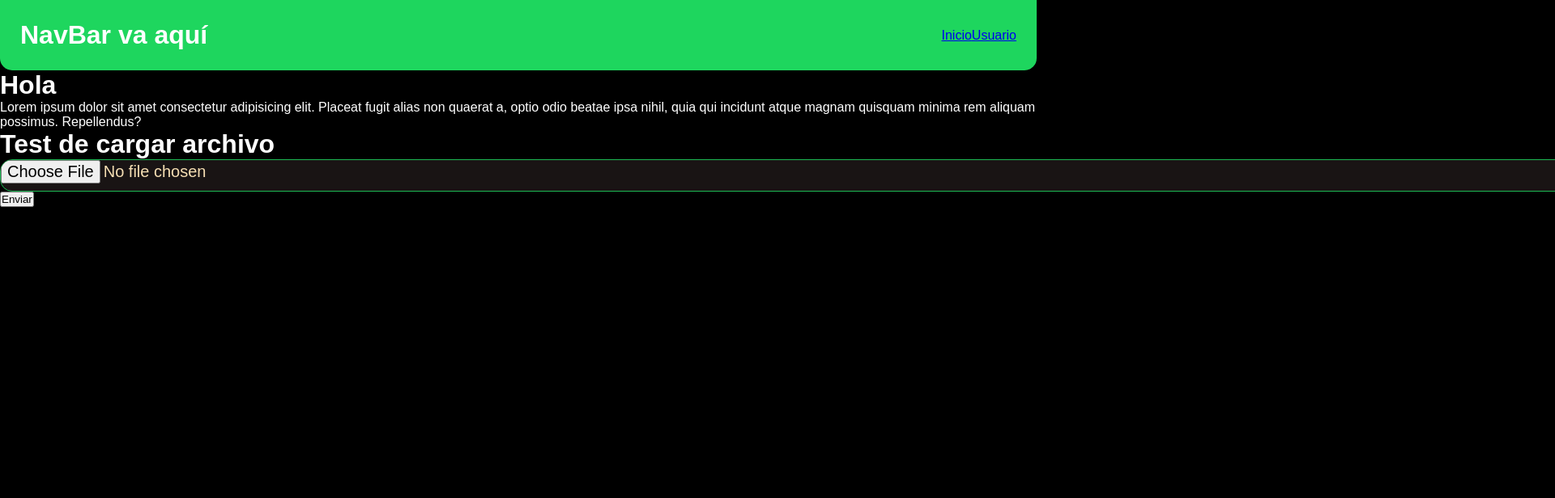
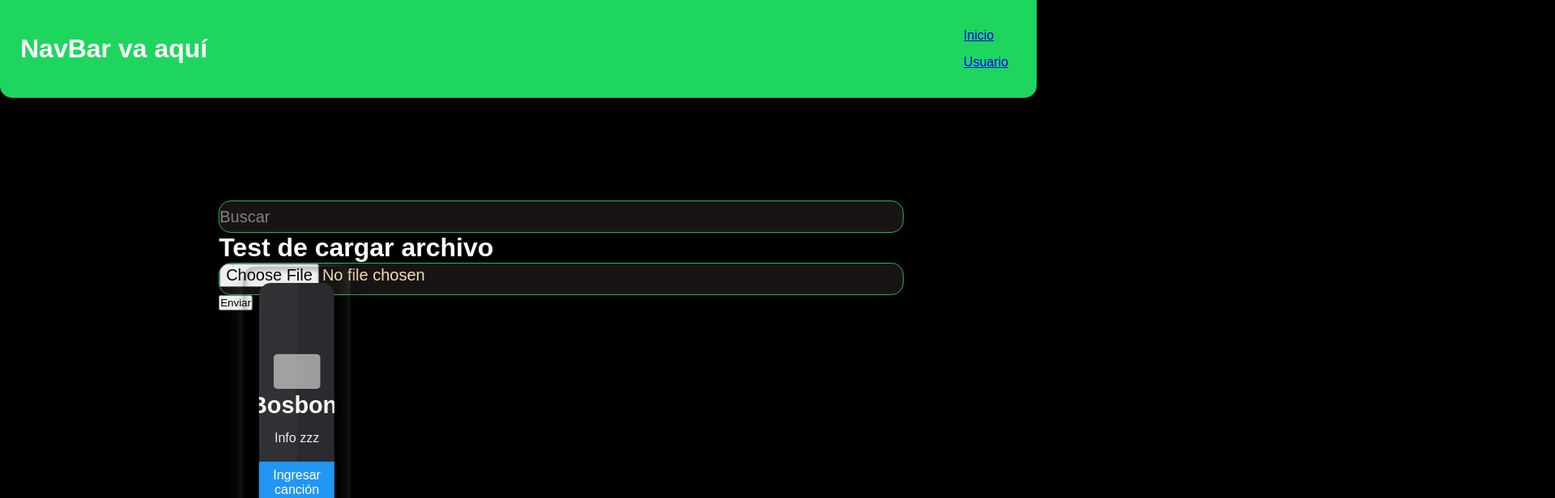
Before and after one commit to Hector-F-Romer0/Levels, a React (Create React App) app in the folder client/: page / in a window 1280 px wide. Shown: the top 616 px of the page at 81% size, 1920 px wide, since content can reach past the window. Built offline with nearby package versions, Linux system fonts and the light colour scheme; grey boxes are pictures that could not be loaded.

Commit message:
Nuevos cambios navbar

```diff
--- a/client/src/CSS/styles.css
+++ b/client/src/CSS/styles.css
@@ -18,7 +18,7 @@ header{
     font-family: system-ui;
 
 }
-nav {
+.nav {
     list-style: none;
     padding: 5px;
     margin: 5px;
@@ -26,17 +26,17 @@ nav {
     display: flex;
 
 }
-nav li{
+.nav li{
     margin-left: 70px;
     padding: 12px 0;
     position: relative;
 }
-nav li a {
+.nav li a {
     text-decoration: none;
     color:white;
     padding: 12px;
 }
-nav li a::before{
+.nav li a::before{
     display: block;
     content: '';
     width: 0%;
@@ -46,7 +46,7 @@ nav li a::before{
     position: absolute;
     transition: width 1s;
 }
-nav li a:hover::before{
+.nav li a:hover::before{
     width: 100%;
 }
 .Contenedor1{
--- a/client/src/components/NavBar.jsx
+++ b/client/src/components/NavBar.jsx
@@ -6,8 +6,8 @@ const NavBar = () => {
     <header>
       <h1>NavBar va aquí</h1>
       <ul>
-				<NavLink to="/">Inicio</NavLink>
-				<NavLink to="/user/">Usuario</NavLink>
+        <NavLink to="/" className='nav'>Inicio</NavLink>
+        <NavLink to="/user/" className='nav'>Usuario</NavLink>
       </ul>
     </header>
   );
--- a/client/src/pages/HomePage.jsx
+++ b/client/src/pages/HomePage.jsx
@@ -1,16 +1,14 @@
 import React from "react";
 
 import FormSubirImg from "../components/FormSubirImg";
+import Songs from "../components/Songs";
 
 const HomePage = () => {
 	return (
-		<div>
-			<h1>Hola</h1>
-			<p>
-				Lorem ipsum dolor sit amet consectetur adipisicing elit. Placeat fugit alias non quaerat a, optio odio
-				beatae ipsa nihil, quia qui incidunt atque magnam quisquam minima rem aliquam possimus. Repellendus?
-			</p>
+		<div className='Contenedor1'>
+			<input typeof='text' className='Buscador' placeholder='Buscar'></input>
 			<FormSubirImg />
+			<Songs />
 		</div>
 	);
 };
```
Lines whose indentation alone changed are shown as unchanged.
